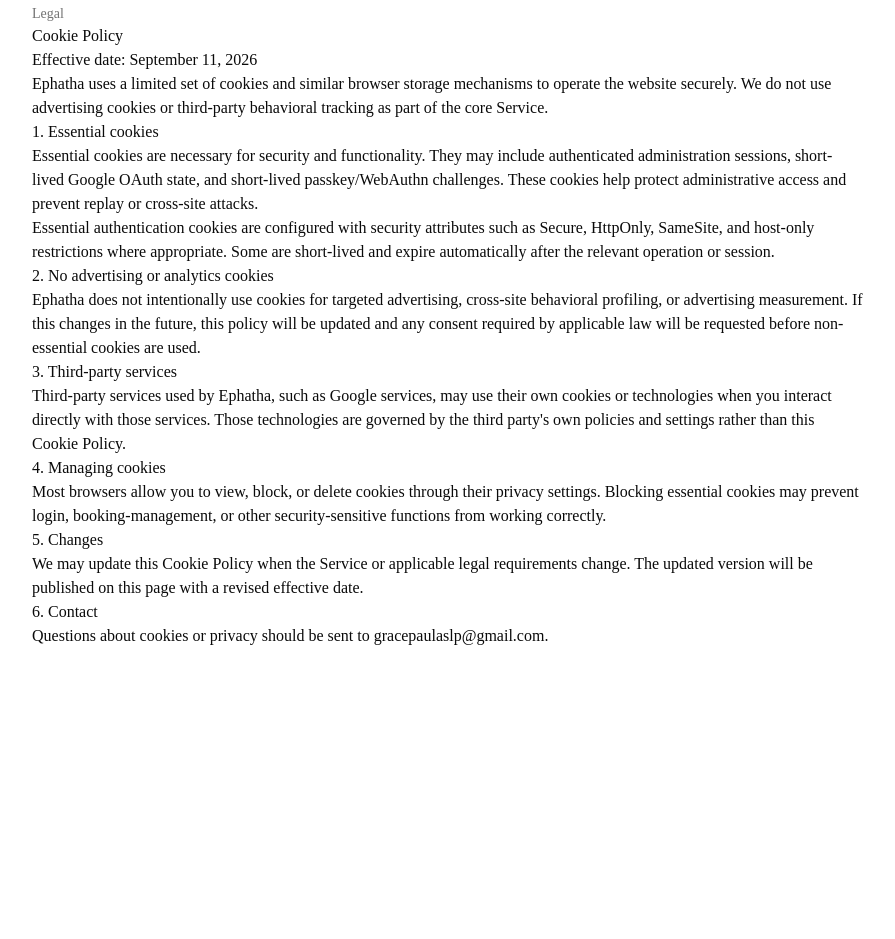
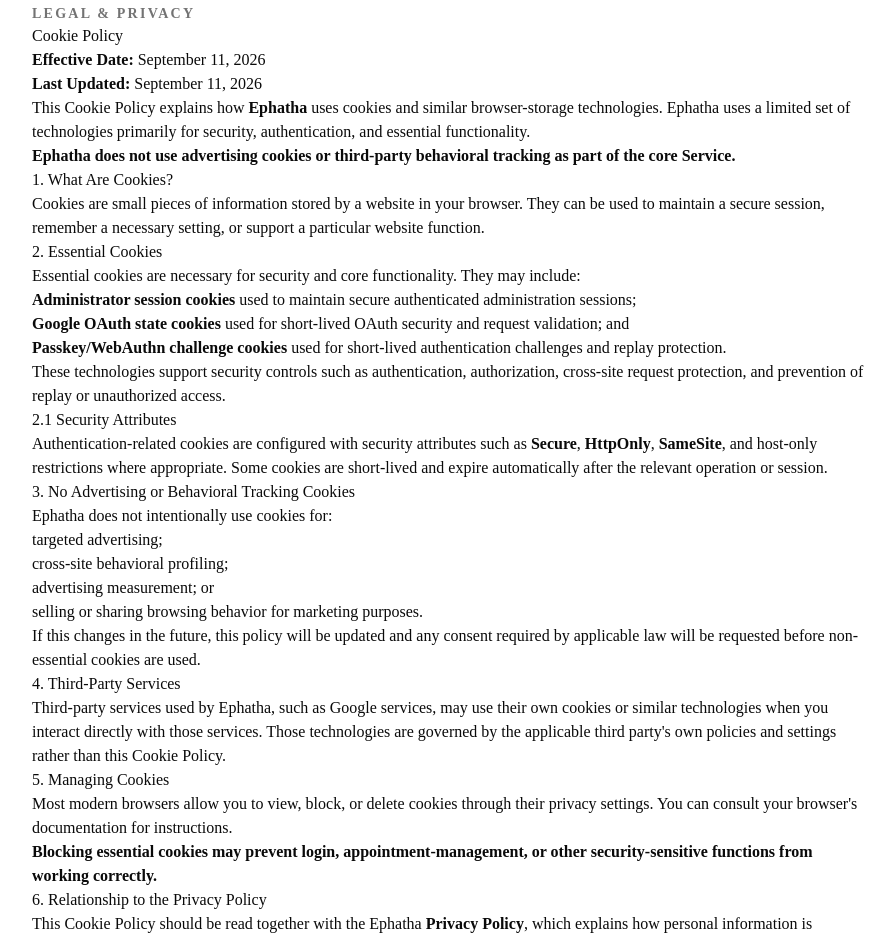
Before and after one commit to Praisepaul/MySLP, a Next.js app: page /cookie-policy in a window 1280 px wide. Shown: the part 60-999 px from the top of the page, without its empty margins (192-1087 px from the left). Before the commit the page ends 800 px from the top, so only its background shows below. Built offline with nearby package versions, Linux system fonts and the light colour scheme.

Commit message:
Polish Cookie Policy as formal legal document

```diff
--- a/app/cookie-policy/page.tsx
+++ b/app/cookie-policy/page.tsx
@@ -8,45 +8,130 @@ const privacyEmail = "gracepaulaslp@gmail.com";
 export default function CookiePolicyPage() {
   return (
     <main className="mx-auto w-full max-w-4xl px-4 py-12 sm:px-6 lg:px-8 lg:py-16">
-      <article className="prose prose-neutral max-w-none dark:prose-invert">
-        <p className="text-sm font-medium text-muted-foreground">Legal</p>
+      <article className="prose prose-neutral max-w-none dark:prose-invert prose-headings:scroll-mt-24 prose-a:font-medium">
+        <p className="text-sm font-semibold uppercase tracking-[0.16em] text-muted-foreground">
+          Legal &amp; Privacy
+        </p>
         <h1>Cookie Policy</h1>
-        <p className="lead">Effective date: September 11, 2026</p>
-        <p>
-          Ephatha uses a limited set of cookies and similar browser storage mechanisms to operate the website securely. We do not use advertising cookies or third-party behavioral tracking as part of the core Service.
+        <p className="lead">
+          <strong>Effective Date:</strong> September 11, 2026
+          <br />
+          <strong>Last Updated:</strong> September 11, 2026
         </p>
 
-        <h2>1. Essential cookies</h2>
         <p>
-          Essential cookies are necessary for security and functionality. They may include authenticated administration sessions, short-lived Google OAuth state, and short-lived passkey/WebAuthn challenges. These cookies help protect administrative access and prevent replay or cross-site attacks.
+          This Cookie Policy explains how <strong>Ephatha</strong> uses cookies and
+          similar browser-storage technologies. Ephatha uses a limited set of
+          technologies primarily for security, authentication, and essential
+          functionality.
         </p>
         <p>
-          Essential authentication cookies are configured with security attributes such as Secure, HttpOnly, SameSite, and host-only restrictions where appropriate. Some are short-lived and expire automatically after the relevant operation or session.
+          <strong>Ephatha does not use advertising cookies or third-party behavioral
+          tracking as part of the core Service.</strong>
         </p>
 
-        <h2>2. No advertising or analytics cookies</h2>
+        <h2>1. What Are Cookies?</h2>
         <p>
-          Ephatha does not intentionally use cookies for targeted advertising, cross-site behavioral profiling, or advertising measurement. If this changes in the future, this policy will be updated and any consent required by applicable law will be requested before non-essential cookies are used.
+          Cookies are small pieces of information stored by a website in your
+          browser. They can be used to maintain a secure session, remember a
+          necessary setting, or support a particular website function.
         </p>
 
-        <h2>3. Third-party services</h2>
+        <h2>2. Essential Cookies</h2>
         <p>
-          Third-party services used by Ephatha, such as Google services, may use their own cookies or technologies when you interact directly with those services. Those technologies are governed by the third party's own policies and settings rather than this Cookie Policy.
+          Essential cookies are necessary for security and core functionality. They
+          may include:
+        </p>
+        <ul>
+          <li>
+            <strong>Administrator session cookies</strong> used to maintain secure
+            authenticated administration sessions;
+          </li>
+          <li>
+            <strong>Google OAuth state cookies</strong> used for short-lived OAuth
+            security and request validation; and
+          </li>
+          <li>
+            <strong>Passkey/WebAuthn challenge cookies</strong> used for short-lived
+            authentication challenges and replay protection.
+          </li>
+        </ul>
+        <p>
+          These technologies support security controls such as authentication,
+          authorization, cross-site request protection, and prevention of replay or
+          unauthorized access.
         </p>
 
-        <h2>4. Managing cookies</h2>
+        <h3>2.1 Security Attributes</h3>
         <p>
-          Most browsers allow you to view, block, or delete cookies through their privacy settings. Blocking essential cookies may prevent login, booking-management, or other security-sensitive functions from working correctly.
+          Authentication-related cookies are configured with security attributes
+          such as <strong>Secure</strong>, <strong>HttpOnly</strong>,
+          <strong> SameSite</strong>, and host-only restrictions where appropriate.
+          Some cookies are short-lived and expire automatically after the relevant
+          operation or session.
         </p>
 
-        <h2>5. Changes</h2>
+        <h2>3. No Advertising or Behavioral Tracking Cookies</h2>
         <p>
-          We may update this Cookie Policy when the Service or applicable legal requirements change. The updated version will be published on this page with a revised effective date.
+          Ephatha does not intentionally use cookies for:
+        </p>
+        <ul>
+          <li>targeted advertising;</li>
+          <li>cross-site behavioral profiling;</li>
+          <li>advertising measurement; or</li>
+          <li>selling or sharing browsing behavior for marketing purposes.</li>
+        </ul>
+        <p>
+          If this changes in the future, this policy will be updated and any consent
+          required by applicable law will be requested before non-essential cookies
+          are used.
         </p>
 
-        <h2>6. Contact</h2>
+        <h2>4. Third-Party Services</h2>
         <p>
-          Questions about cookies or privacy should be sent to <a href={`mailto:${privacyEmail}`}>{privacyEmail}</a>.
+          Third-party services used by Ephatha, such as Google services, may use
+          their own cookies or similar technologies when you interact directly with
+          those services. Those technologies are governed by the applicable third
+          party's own policies and settings rather than this Cookie Policy.
+        </p>
+
+        <h2>5. Managing Cookies</h2>
+        <p>
+          Most modern browsers allow you to view, block, or delete cookies through
+          their privacy settings. You can consult your browser's documentation for
+          instructions.
+        </p>
+        <p>
+          <strong>Blocking essential cookies may prevent login,
+          appointment-management, or other security-sensitive functions from working
+          correctly.</strong>
+        </p>
+
+        <h2>6. Relationship to the Privacy Policy</h2>
+        <p>
+          This Cookie Policy should be read together with the Ephatha
+          <strong> Privacy Policy</strong>, which explains how personal information is
+          collected, used, stored, shared, retained, and deleted.
+        </p>
+
+        <h2>7. Changes to This Cookie Policy</h2>
+        <p>
+          We may update this Cookie Policy when the Service, technology, or
+          applicable legal requirements change. The updated version will be
+          published on this page with a revised effective date.
+        </p>
+
+        <h2>8. Contact</h2>
+        <p>
+          Questions about cookies, browser technologies, or privacy should be sent
+          to:
+        </p>
+        <p>
+          <strong>Grace Valookkaran Paul (Grace V Paul)</strong>
+          <br />
+          <strong>RCI CRR No. A92329</strong>
+          <br />
+          <a href={`mailto:${privacyEmail}`}>{privacyEmail}</a>
         </p>
       </article>
     </main>
```
